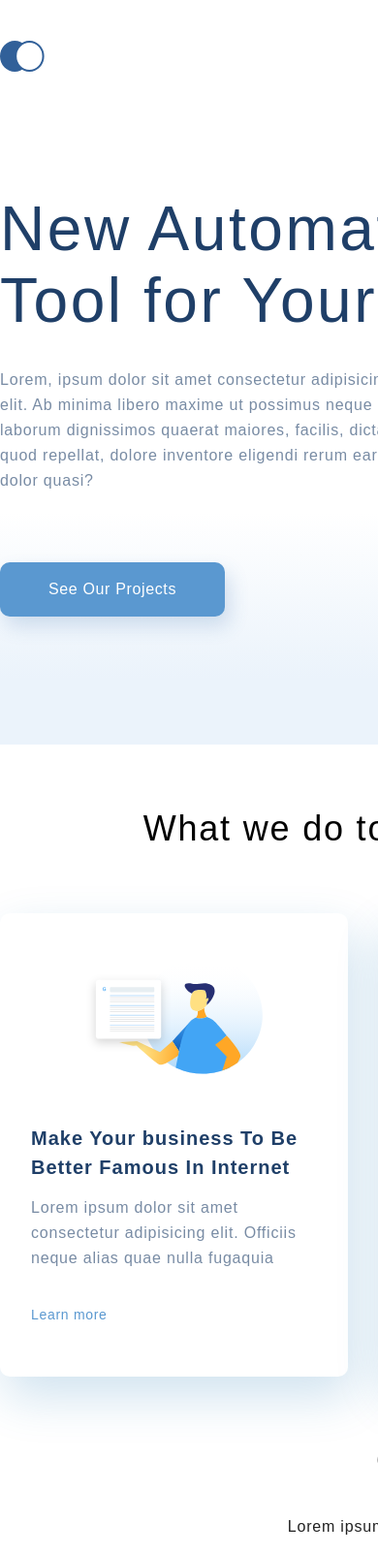
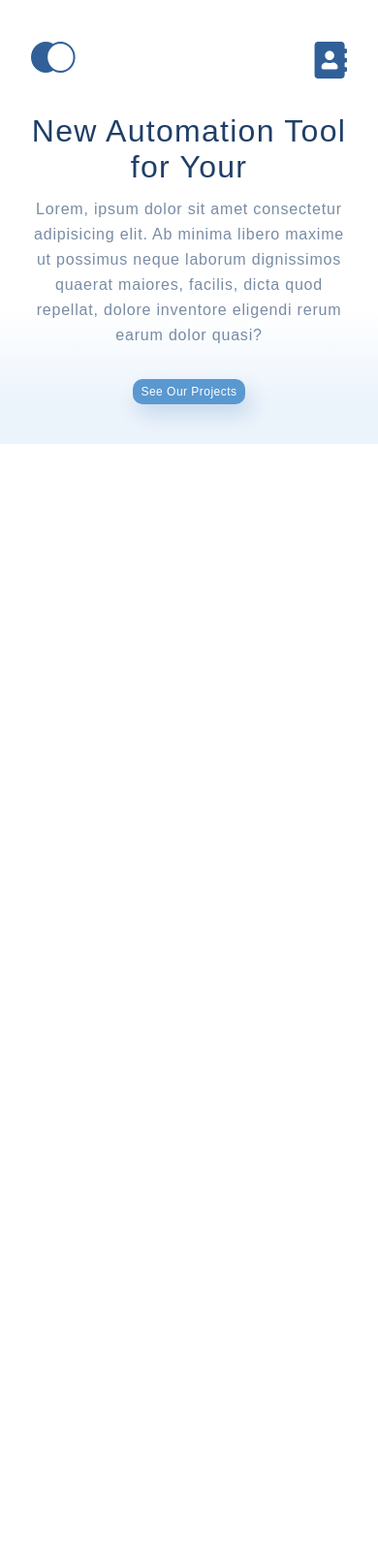
Before and after one commit to PatLydon/patlydon.github.io, a PHP site: page / in a window 390 px wide; the page is wider, and only the part inside the window is pictured. Shown: the top 1604 px of that part at 97% size. After the commit the page ends 458 px from the top of that part, so only its background shows below. Run offline with PHP 8.4, Linux system fonts and the light colour scheme.

Commit message:
Add files via upload

```diff
--- a/index.html
+++ b/index.html
@@ -12,16 +12,13 @@
 <body>
     <div class="top">
         <div class="container top_section">
-
             <div class="header">
-
                 <ul class="menu">
                     <li><a href="index.html"><img src="img/main.svg" alt="main"></a></li>
                     <li><a href="Contacts.html"><img src="img/contacts.svg" alt="contact"></a></li>
                 </ul>
             </div>
             <div class="top_about_us">
-
                 <h1 class="heading_1">New Automation
                     Tool for Your </h1>
                 <p class="paragraph text_1">Lorem, ipsum dolor sit amet consectetur adipisicing elit. Ab minima libero
@@ -35,11 +32,10 @@
                 </p>
                 <a target="blank" class="button_top" href="https://ru.wikipedia.org/wiki/Джеймс_Бонд">See Our
                     Projects</a>
-
             </div>
         </div>
     </div>
-    <div class="what_we_do container">
+    <!-- <div class="what_we_do container">
 
         <h3 class="heading_3 what_we_do_heading">What we do to help our client grow in digital era </h3>
         <div class="card_box">
@@ -95,7 +91,7 @@
 
     </div>
 
-    <div class="footer">
+     <div class="footer">
         <div class="container">
 
             <div class="footer_top">
@@ -126,7 +122,7 @@
                 </div>
             </div>
         </div>
-    </div>
+    </div>  -->
 </body>
 
 </html>
--- a/style.css
+++ b/style.css
@@ -4,7 +4,7 @@
 }
 
 .container {
-    width: 1140px;
+    max-width: 1140px;
     margin: 0 auto;
 }
 body {
@@ -47,6 +47,7 @@ body {
     background-image: url(img/background_top.png);
     background-repeat: no-repeat;
     background-position: right center;
+    background-size: 44%;
 }
 
 .text_1 {
@@ -110,7 +111,7 @@ body {
 
 .top {
     background: linear-gradient(0deg, #EBF3FB 8.84%, rgba(152, 195, 232, 0) 31.12%);
-    height: 768px;
+    min-height: 768px;
 }
 
 .top_section {
@@ -432,6 +433,62 @@ margin-bottom: 64px;
 .map_section {
     border: 3px solid orchid;
     margin: 0 auto;
+}
+
+@media (max-width: 1024px) {
+
+    .top {
+        margin-top: 19px;
+    }
+
+    .top_about_us {
+        background-position: right 280px;
+    }
+
+    .container {
+        padding-left: 32px;
+        padding-right: 32px;
+
+    }
+}
+
+@media (max-width: 667px) {
 
 
+    .header{
+        padding-top: 24px;
+    }
+
+    .top {
+        min-height: 376px;
+        padding-bottom: 41px;
+        box-sizing: border-box;
+    }
+
+    .top_about_us {
+    padding-top: 32px;
+    display: flex;
+    flex-direction: column;
+    align-items: center;
+    background-image: none;
+
 }
+   .heading_1{
+        width: 100%;
+        font-size: 32px;
+        line-height: 37px;
+        margin-bottom: 12px;
+        text-align: center;
+   }
+
+   .text_1 {
+        width: 100%;
+        text-align: center;
+        margin-bottom: 32px;
+   }
+   .button_top{
+    font-size: 12px;
+    line-height: 26px;
+    padding: 0 8px;
+   }
+}
```
Also changed, not shown: Contacts.html (+5 -8 lines).
